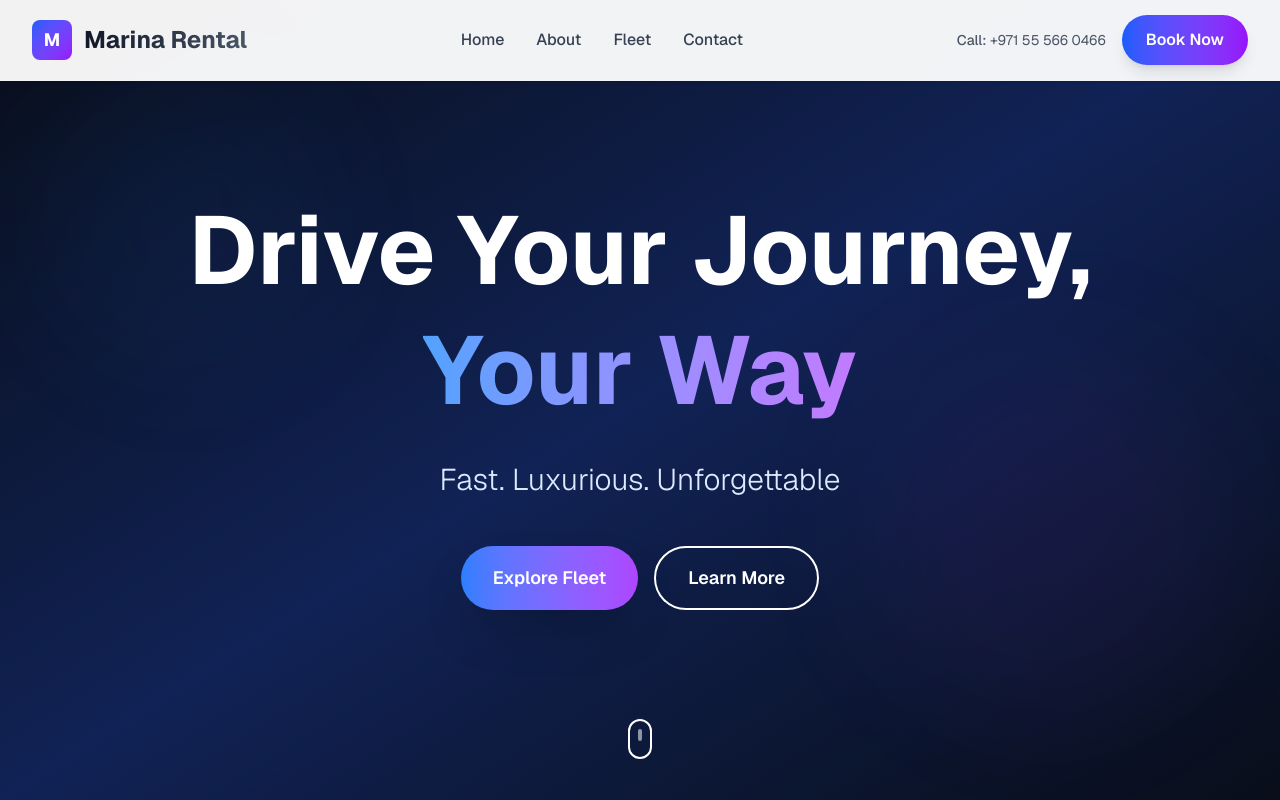
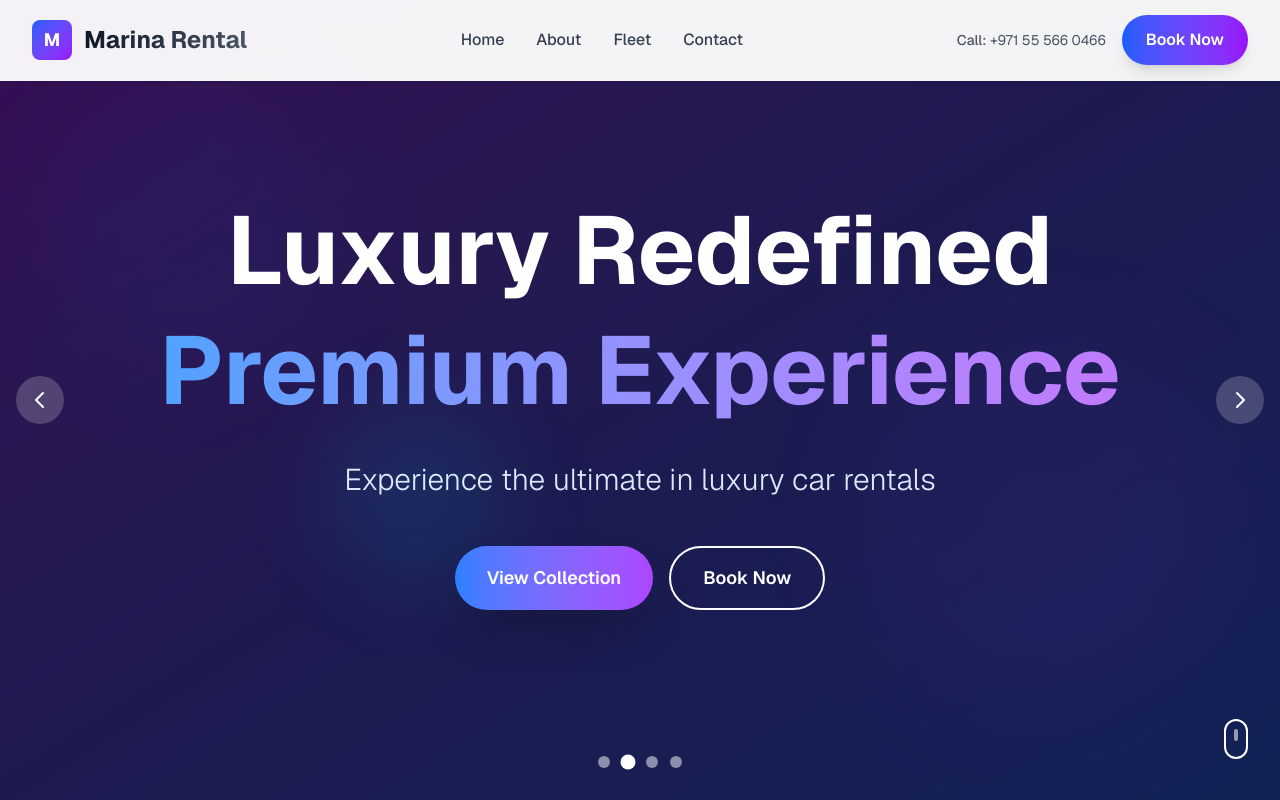
Before and after one commit to ansaralyh/Al-Marina-rentaal, a Next.js app: page / in a window 1280 px wide. Shown: the top 800 px of the page. Built offline with nearby package versions, Linux system fonts and the light colour scheme.

Commit message:
slider added

```diff
--- a/src/app/page.js
+++ b/src/app/page.js
@@ -1,6 +1,6 @@
 'use client';
 
-import { useState } from 'react';
+import { useState, useEffect } from 'react';
 
 export default function Home() {
   const [searchForm, setSearchForm] = useState({
@@ -9,9 +9,75 @@ export default function Home() {
     fuelType: ''
   });
 
+  const [currentSlide, setCurrentSlide] = useState(0);
+  const [isAutoPlaying, setIsAutoPlaying] = useState(true);
+
   const handleSearch = (e) => {
     e.preventDefault();
     console.log('Search:', searchForm);
+  };
+
+  // Hero slider data
+  const heroSlides = [
+    {
+      id: 1,
+      title: "Drive Your Journey,",
+      subtitle: "Your Way",
+      description: "Fast. Luxurious. Unforgettable",
+      background: "from-slate-900 via-blue-900 to-slate-900",
+      buttonText: "Explore Fleet",
+      buttonSecondary: "Learn More"
+    },
+    {
+      id: 2,
+      title: "Luxury Redefined",
+      subtitle: "Premium Experience",
+      description: "Experience the ultimate in luxury car rentals",
+      background: "from-purple-900 via-indigo-900 to-blue-900",
+      buttonText: "View Collection",
+      buttonSecondary: "Book Now"
+    },
+    {
+      id: 3,
+      title: "Exotic Dreams",
+      subtitle: "Come True",
+      description: "Drive the world's most prestigious vehicles",
+      background: "from-emerald-900 via-teal-900 to-cyan-900",
+      buttonText: "Discover Cars",
+      buttonSecondary: "Get Quote"
+    },
+    {
+      id: 4,
+      title: "Premium Service",
+      subtitle: "Unmatched Quality",
+      description: "Professional service with luxury vehicles",
+      background: "from-rose-900 via-pink-900 to-purple-900",
+      buttonText: "Our Services",
+      buttonSecondary: "Contact Us"
+    }
+  ];
+
+  // Auto-play functionality
+  useEffect(() => {
+    if (!isAutoPlaying) return;
+
+    const interval = setInterval(() => {
+      setCurrentSlide((prev) => (prev + 1) % heroSlides.length);
+    }, 5000);
+
+    return () => clearInterval(interval);
+  }, [isAutoPlaying, heroSlides.length]);
+
+  const goToSlide = (index) => {
+    setCurrentSlide(index);
+  };
+
+  const nextSlide = () => {
+    setCurrentSlide((prev) => (prev + 1) % heroSlides.length);
+  };
+
+  const prevSlide = () => {
+    setCurrentSlide((prev) => (prev - 1 + heroSlides.length) % heroSlides.length);
   };
 
   const luxuryCars = [
@@ -107,46 +173,122 @@ export default function Home() {
         </div>
       </nav>
 
-      {/* Hero Section */}
-      <section id="home" className="relative min-h-screen flex items-center justify-center overflow-hidden">
+      {/* Hero Slider Section */}
+      <section id="home" className="relative min-h-screen overflow-hidden">
+        {/* Slider Container */}
+        <div className="relative w-full h-screen">
+          {heroSlides.map((slide, index) => (
+            <div
+              key={slide.id}
+              className={`absolute inset-0 transition-all duration-1000 ease-in-out ${
+                index === currentSlide
+                  ? 'opacity-100 translate-x-0'
+                  : index < currentSlide
+                  ? 'opacity-0 -translate-x-full'
+                  : 'opacity-0 translate-x-full'
+              }`}
+            >
               {/* Background with gradient overlay */}
-        <div className="absolute inset-0 bg-gradient-to-br from-slate-900 via-blue-900 to-slate-900"></div>
+              <div className={`absolute inset-0 bg-gradient-to-br ${slide.background}`}></div>
               <div className="absolute inset-0 bg-black/40"></div>
 
               {/* Animated background elements */}
               <div className="absolute inset-0">
                 <div className="absolute top-20 left-10 w-72 h-72 bg-blue-500/10 rounded-full blur-3xl animate-pulse"></div>
                 <div className="absolute bottom-20 right-10 w-96 h-96 bg-purple-500/10 rounded-full blur-3xl animate-pulse delay-1000"></div>
+                <div className="absolute top-1/2 left-1/4 w-48 h-48 bg-cyan-500/10 rounded-full blur-2xl animate-float"></div>
               </div>
 
-        <div className="relative z-10 max-w-7xl mx-auto px-4 sm:px-6 lg:px-8 text-center">
+              {/* Content */}
+              <div className="relative z-10 h-full flex items-center justify-center">
+                <div className="max-w-7xl mx-auto px-4 sm:px-6 lg:px-8 text-center">
                   <div className="animate-fadeInUp">
                     <h1 className="text-6xl md:text-8xl font-bold text-white mb-8 leading-tight">
-              Drive Your Journey,<br />
+                      {slide.title}<br />
                       <span className="bg-gradient-to-r from-blue-400 to-purple-400 bg-clip-text text-transparent">
-                Your Way
+                        {slide.subtitle}
                       </span>
                     </h1>
                     <p className="text-2xl md:text-3xl text-blue-100 mb-12 font-light">
-              Fast. Luxurious. Unforgettable
+                      {slide.description}
                     </p>
                     <div className="flex flex-col sm:flex-row gap-4 justify-center">
                       <button className="bg-gradient-to-r from-blue-500 to-purple-500 text-white px-8 py-4 rounded-full text-lg font-semibold hover:from-blue-600 hover:to-purple-600 transition-all duration-300 shadow-2xl hover:shadow-blue-500/25 transform hover:-translate-y-1">
-                Explore Fleet
+                        {slide.buttonText}
                       </button>
                       <button className="border-2 border-white text-white px-8 py-4 rounded-full text-lg font-semibold hover:bg-white hover:text-gray-900 transition-all duration-300">
-                Learn More
+                        {slide.buttonSecondary}
                       </button>
                     </div>
                   </div>
                 </div>
+              </div>
+            </div>
+          ))}
+        </div>
+
+        {/* Navigation Arrows */}
+        <button
+          onClick={prevSlide}
+          className="absolute left-4 top-1/2 transform -translate-y-1/2 z-20 w-12 h-12 bg-white/20 backdrop-blur-sm rounded-full flex items-center justify-center text-white hover:bg-white/30 transition-all duration-300 group"
+          onMouseEnter={() => setIsAutoPlaying(false)}
+          onMouseLeave={() => setIsAutoPlaying(true)}
+        >
+          <svg className="w-6 h-6 transform group-hover:-translate-x-1 transition-transform duration-300" fill="none" stroke="currentColor" viewBox="0 0 24 24">
+            <path strokeLinecap="round" strokeLinejoin="round" strokeWidth={2} d="M15 19l-7-7 7-7" />
+          </svg>
+        </button>
+
+        <button
+          onClick={nextSlide}
+          className="absolute right-4 top-1/2 transform -translate-y-1/2 z-20 w-12 h-12 bg-white/20 backdrop-blur-sm rounded-full flex items-center justify-center text-white hover:bg-white/30 transition-all duration-300 group"
+          onMouseEnter={() => setIsAutoPlaying(false)}
+          onMouseLeave={() => setIsAutoPlaying(true)}
+        >
+          <svg className="w-6 h-6 transform group-hover:translate-x-1 transition-transform duration-300" fill="none" stroke="currentColor" viewBox="0 0 24 24">
+            <path strokeLinecap="round" strokeLinejoin="round" strokeWidth={2} d="M9 5l7 7-7 7" />
+          </svg>
+        </button>
+
+        {/* Dots Navigation */}
+        <div className="absolute bottom-8 left-1/2 transform -translate-x-1/2 z-20 flex space-x-3">
+          {heroSlides.map((_, index) => (
+            <button
+              key={index}
+              onClick={() => goToSlide(index)}
+              className={`w-3 h-3 rounded-full transition-all duration-300 ${
+                index === currentSlide
+                  ? 'bg-white scale-125'
+                  : 'bg-white/50 hover:bg-white/75'
+              }`}
+              onMouseEnter={() => setIsAutoPlaying(false)}
+              onMouseLeave={() => setIsAutoPlaying(true)}
+            />
+          ))}
+        </div>
 
         {/* Scroll indicator */}
-        <div className="absolute bottom-8 left-1/2 transform -translate-x-1/2 animate-bounce">
+        <div className="absolute bottom-8 right-8 animate-bounce">
           <div className="w-6 h-10 border-2 border-white rounded-full flex justify-center">
             <div className="w-1 h-3 bg-white rounded-full mt-2 animate-pulse"></div>
           </div>
         </div>
+
+        {/* Play/Pause Button */}
+        <button
+          onClick={() => setIsAutoPlaying(!isAutoPlaying)}
+          className="absolute top-8 right-8 z-20 w-12 h-12 bg-white/20 backdrop-blur-sm rounded-full flex items-center justify-center text-white hover:bg-white/30 transition-all duration-300"
+        >
+          {isAutoPlaying ? (
+            <svg className="w-6 h-6" fill="currentColor" viewBox="0 0 24 24">
+              <path d="M6 4h4v16H6V4zm8 0h4v16h-4V4z"/>
+            </svg>
+          ) : (
+            <svg className="w-6 h-6" fill="currentColor" viewBox="0 0 24 24">
+              <path d="M8 5v14l11-7z"/>
+            </svg>
+          )}
+        </button>
       </section>
 
       {/* Search Section */}
```
Lines whose indentation alone changed are shown as unchanged.
